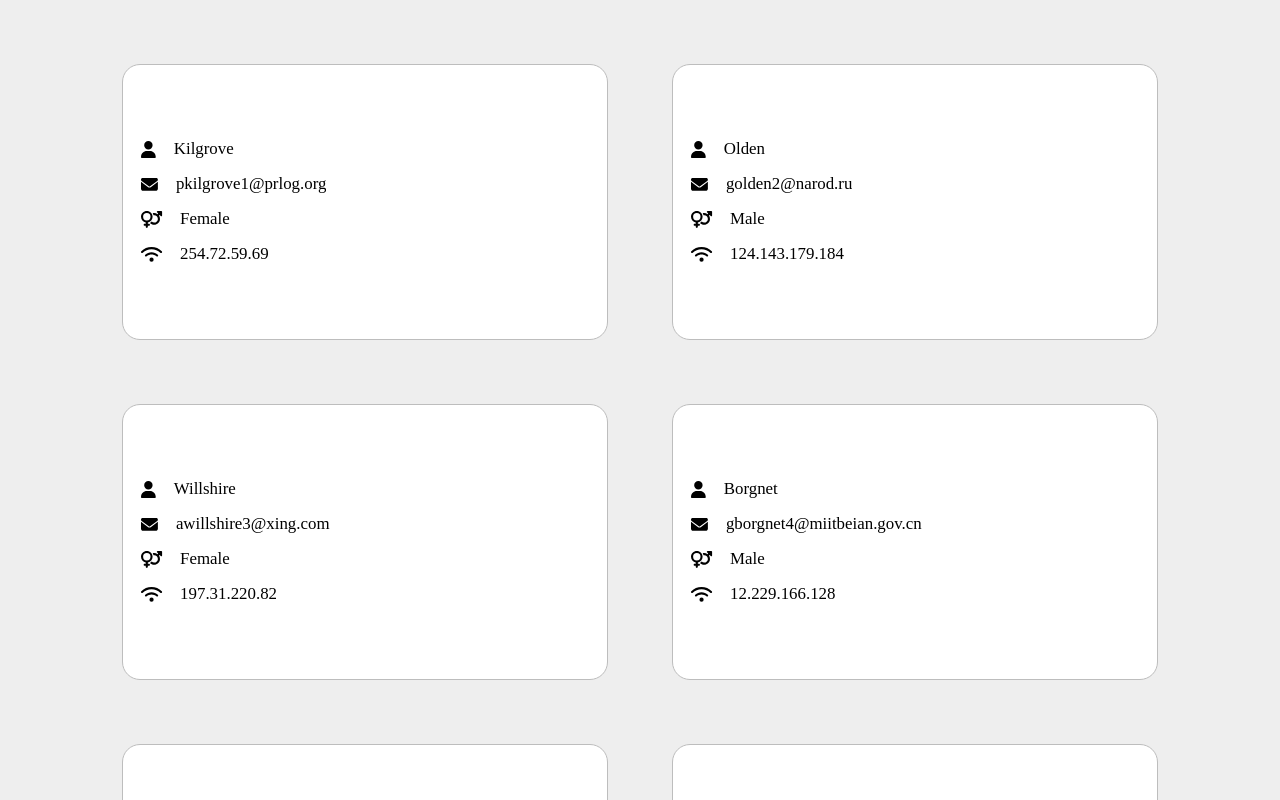
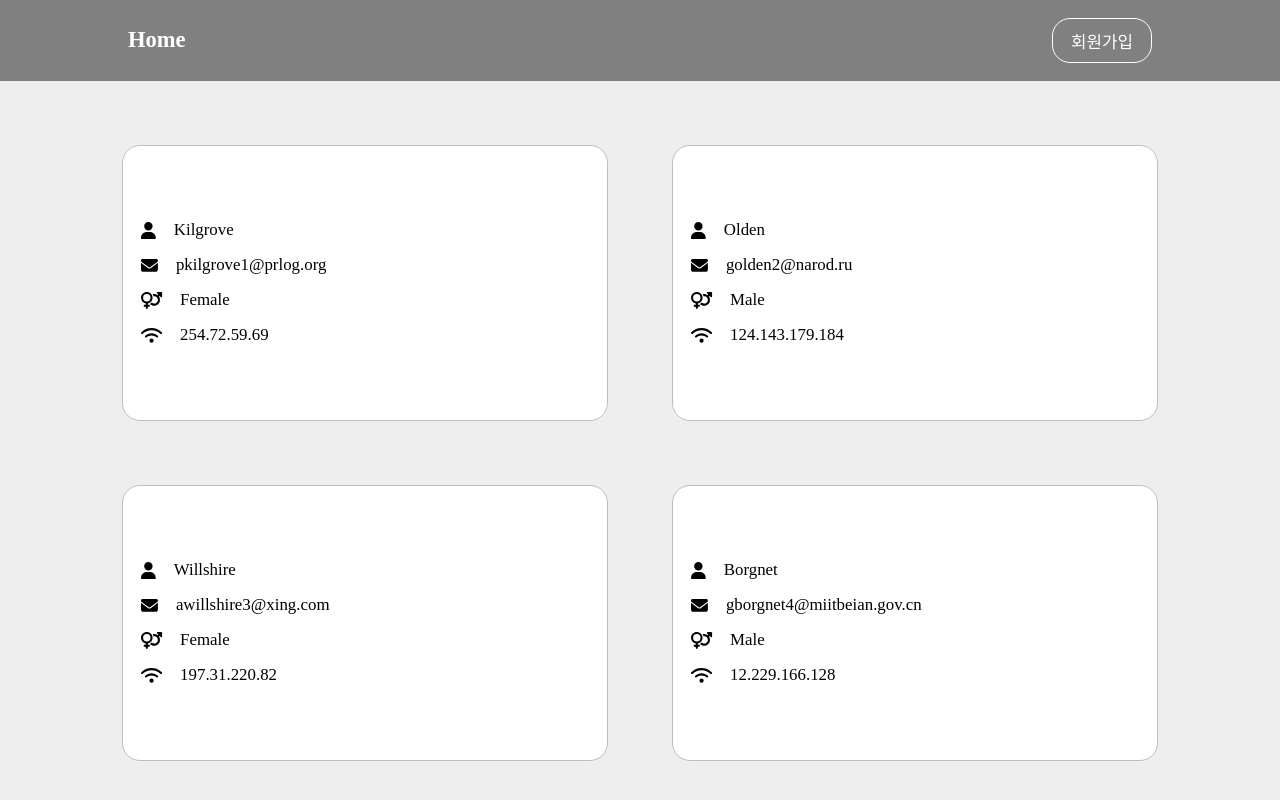
Before and after one commit to Lee-Seonghyun316/FE-features, a React (Create React App) app: page / in a window 1280 px wide. Shown: the top 800 px of the page. Built offline with nearby package versions, Linux system fonts and the light colour scheme.

Commit message:
Feat: Client routing 설정, 헤더추가

```diff
--- a/package.json
+++ b/package.json
@@ -12,6 +12,7 @@
     "@testing-library/user-event": "^13.5.0",
     "react": "17.0.0",
     "react-dom": "17.0.0",
+    "react-router-dom": "^6.3.0",
     "react-scripts": "5.0.0",
     "styled-components": "^5.3.5",
     "web-vitals": "^2.1.4"
--- a/src/App.js
+++ b/src/App.js
@@ -3,12 +3,17 @@ import GlobalStyle from './GlobalStyle';
 import { ThemeProvider } from 'styled-components';
 import theme from './theme';
 import Home from './components/Home';
+import { Routes, Route } from 'react-router-dom';
+import SighUp from './components/SighUp';
 
 function App() {
   return (
     <ThemeProvider theme={theme}>
       <GlobalStyle />
-      <Home />
+      <Routes>
+        <Route path="/" element={<Home />} />
+        <Route path="/sign-up" element={<SighUp />} />
+      </Routes>
     </ThemeProvider>
   );
 }
--- /dev/null
+++ b/src/components/Header.jsx
@@ -0,0 +1,29 @@
+import React from 'react';
+import styled from 'styled-components';
+
+const Header = ({ onClick }) => (
+  <Wrap>
+    Home<Button onClick={onClick}>회원가입</Button>
+  </Wrap>
+);
+
+export default Header;
+
+const Wrap = styled.div`
+  display: flex;
+  justify-content: space-between;
+  align-items: center;
+  padding: 1rem 10vw;
+  font-size: ${({ theme }) => theme.fontSize.middle};
+  font-weight: 600;
+  background-color: grey;
+  color: white;
+`;
+const Button = styled.button`
+  padding: 0.5rem 1rem;
+  border: 1px solid white;
+  border-radius: 1rem;
+  color: ${({ theme }) => theme.color.white};
+  font-size: ${({ theme }) => theme.fontSize.xSmall};
+  cursor: pointer;
+`;
--- a/src/components/Home.jsx
+++ b/src/components/Home.jsx
@@ -3,11 +3,14 @@ import styled from 'styled-components';
 import { CreateFragmentData } from '../data/mockData';
 import { faEnvelope, faUser, faVenusMars, faWifi } from '@fortawesome/free-solid-svg-icons';
 import { FontAwesomeIcon } from '@fortawesome/react-fontawesome';
+import Header from './Header';
+import { useNavigate } from 'react-router';
 
 const Home = () => {
   const [target, setTarget] = useState(null);
   const [page, setPage] = useState(0);
   const [data, setData] = useState([]);
+  const navigate = useNavigate();
   useEffect(() => {
     let observer;
     if (target) {
@@ -29,6 +32,7 @@ const Home = () => {
   }, [page]);
   return (
     <div>
+      <Header onClick={() => navigate('/sign-up')} />
       <Items>
         {data.map((item) => (
           <Item key={item.id}>
@@ -68,7 +72,7 @@ const Items = styled.ul`
   justify-content: center;
   padding: 5vw 0;
   background-color: ${({ theme }) => theme.color.lightGrey};
-  font-size: ${({ theme }) => theme.fontSize.Small};
+  font-size: ${({ theme }) => theme.fontSize.xSmall};
 `;
 const Item = styled.li`
   width: 35vw;
--- /dev/null
+++ b/src/components/SighUp.jsx
@@ -0,0 +1,5 @@
+import React from 'react';
+
+const SighUp = (props) => <div>sighup</div>;
+
+export default SighUp;
--- a/src/index.js
+++ b/src/index.js
@@ -3,10 +3,13 @@ import ReactDOM from 'react-dom';
 import './index.css';
 import App from './App';
 import reportWebVitals from './reportWebVitals';
+import { BrowserRouter } from 'react-router-dom';
 
 ReactDOM.render(
   <React.StrictMode>
-    <App />
+    <BrowserRouter>
+      <App />
+    </BrowserRouter>
   </React.StrictMode>,
   document.getElementById('root')
 );
--- a/src/theme.js
+++ b/src/theme.js
@@ -15,7 +15,7 @@ const pixelToRem = (size) => `${size / 16}rem`;
 const fontSize = {
   big: pixelToRem(25),
   middle: pixelToRem(20),
-  Small: pixelToRem(15),
+  xSmall: pixelToRem(15),
 };
 
 const color = {
```
